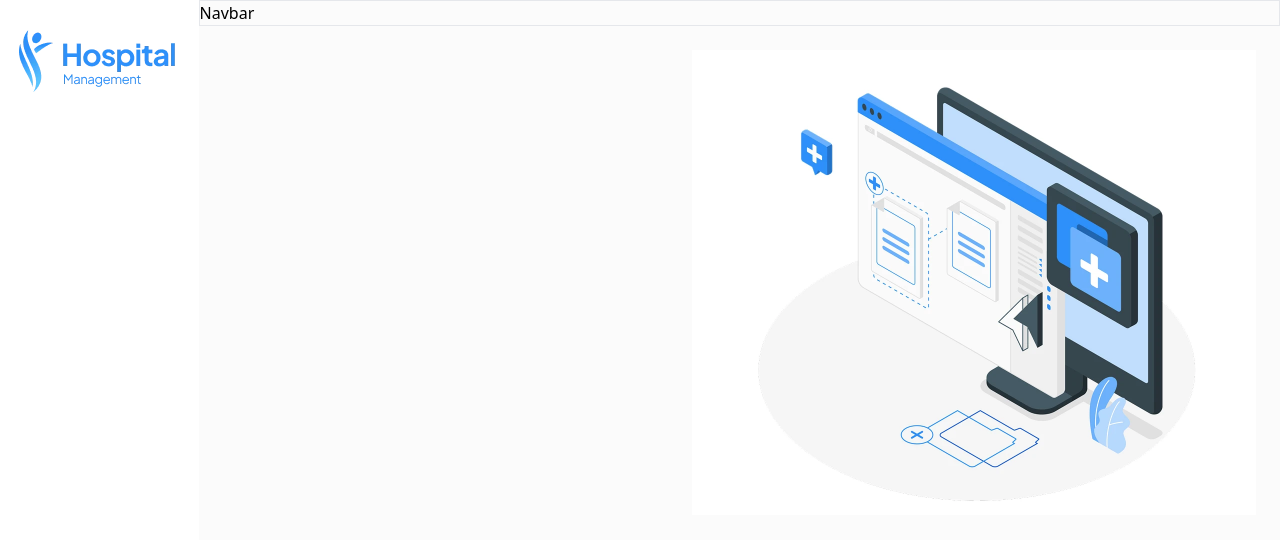
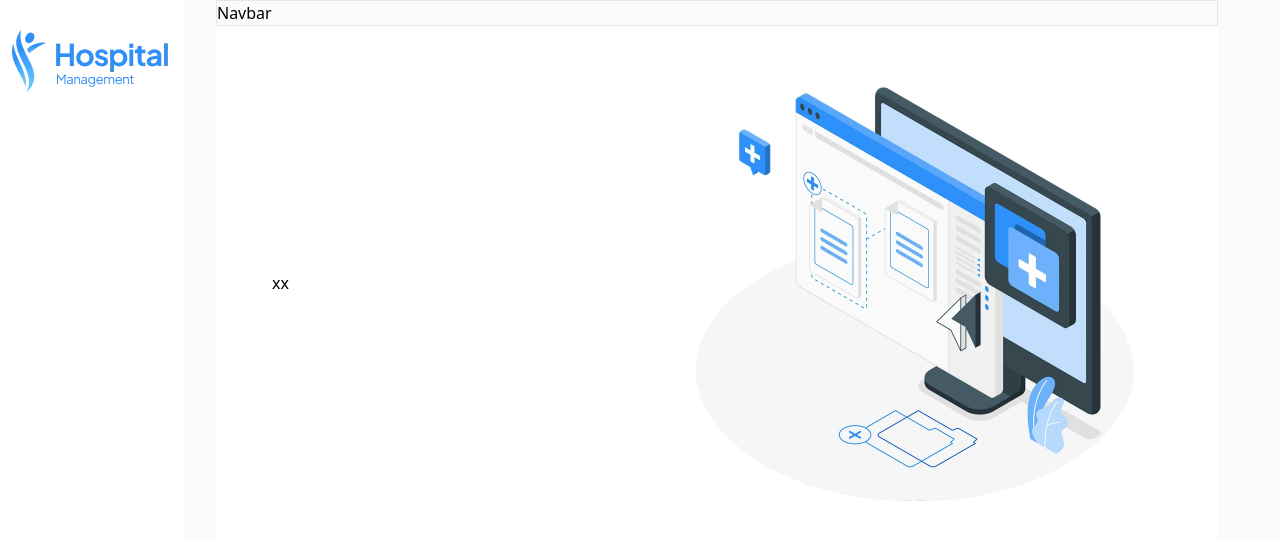
Before and after one commit to arakash-developer/Hospital-Management-System, a React (Vite) app: page / in a window 1280 px wide. Shown: the top 540 px of the page. Built offline with nearby package versions, Linux system fonts and the light colour scheme.

Commit message:
refactor: enhance layout structure and styling for Login, Sidebar, and MainLayout components

```diff
--- a/src/component/login/Login.tsx
+++ b/src/component/login/Login.tsx
@@ -2,12 +2,12 @@ import LoginImg from "@public/login.webp";
 import React from "react";
 const Login: React.FC = () => {
   return (
-    <section className="py-6 pl-[56px] pr-6 flex justify-between items-center">
-      <div className="content">xx</div>
-      <div className="img_field w-[564px] h-[4665px] overflow-hidden">
+    <div className="bg-[var(--white)] py-6 pl-[56px] pr-6 flex justify-between items-center">
+      <div className="">xx</div>
+      <div className="img_field w-[564px] h-[465px] overflow-hidden">
         <img src={LoginImg} alt={"Login Image"} />
       </div>
-    </section>
+    </div>
   );
 };
 
--- a/src/component/main/Sidebar.tsx
+++ b/src/component/main/Sidebar.tsx
@@ -2,7 +2,7 @@ import Logo from "@public/logo.webp";
 import React from "react";
 const Sidebar: React.FC = () => {
   return (
-    <div className="w-[235px] bg-[var(--white)]">
+    <div className="w-[235px] h-full bg-[var(--white)]">
       <div className="mt-[30px] flex justify-center items-center">
         <img src={Logo} alt="Logo " />
       </div>
--- a/src/index.css
+++ b/src/index.css
@@ -8,7 +8,14 @@
 img {
   @apply max-w-full;
 }
+html,
+body {
+  @apply w-full h-full;
+}
+#root {
+  @apply w-full h-full;
+}
 :root {
   --background: #fbfbfb;
-  --white:#FFFFFF;
+  --white: #ffffff;
 }
--- a/src/layout/MainLayout.tsx
+++ b/src/layout/MainLayout.tsx
@@ -4,9 +4,9 @@ import { Outlet } from "react-router";
 
 const MainLayout = () => {
   return (
-    <div className="w-full flex bg-[var(--background)]">
+    <div className="w-full h-full flex items-start gap-x-8 bg-[var(--background)]">
       <Sidebar />
-      <div className="w-full">
+      <div className="w-full h-full mr-[62px]">
         <Navbar />
         <Outlet />
       </div>
```
